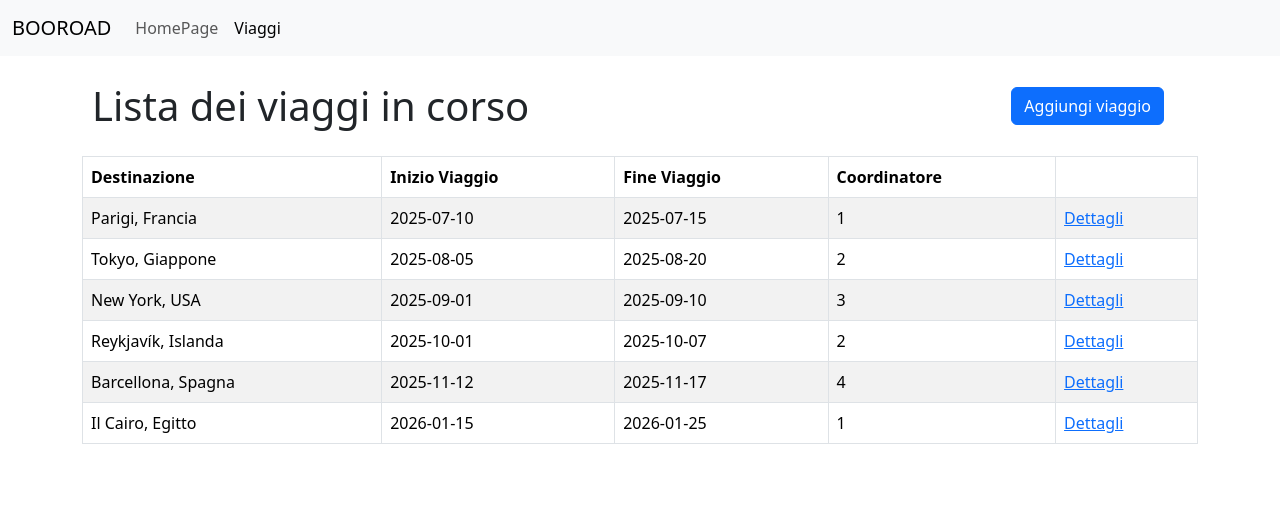
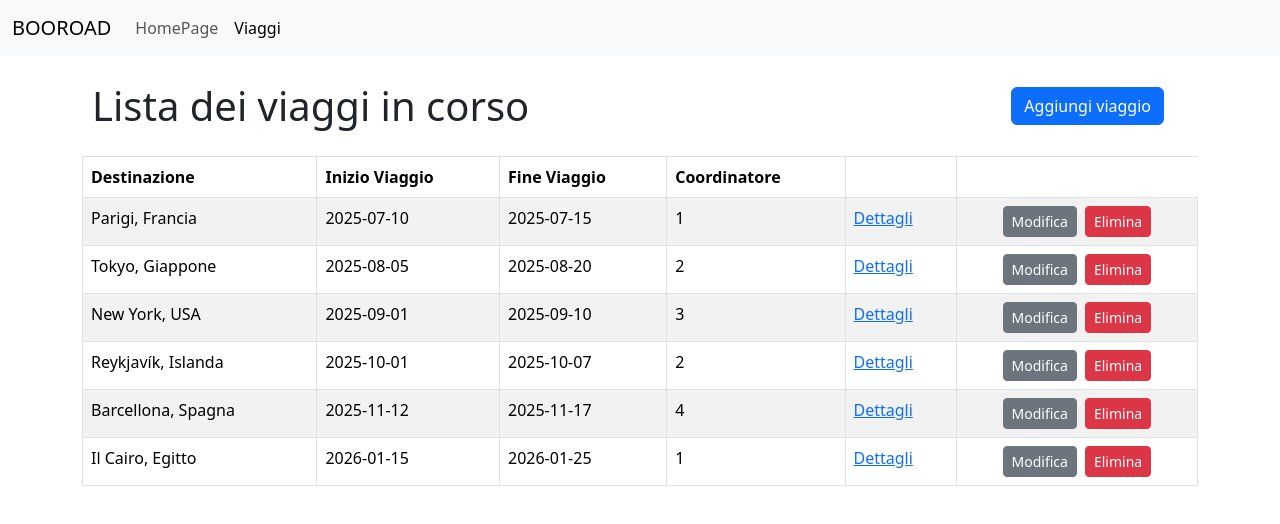
Before and after one commit to VoilaSecari/webapp-viaggi-softskill, a React (Vite) app: page /viaggi in a window 1280 px wide. Shown: the top 524 px of the page. Built offline with nearby package versions, Linux system fonts and the light colour scheme.

Commit message:
feat: add modify and delete buttons in TravelListPage for the items in the table

```diff
--- a/src/assets/pages/viaggi/TravelListPage.jsx
+++ b/src/assets/pages/viaggi/TravelListPage.jsx
@@ -54,6 +54,14 @@ export default function TravelListPage() {
                           Dettagli
                         </NavLink>
                       </td>
+                      <td className="text-center">
+                        <button className="btn btn-secondary btn-sm me-2">
+                          Modifica
+                        </button>
+                        <button className="btn btn-danger btn-sm">
+                          Elimina
+                        </button>
+                      </td>
                     </tr>
                   </>
                 );
```
